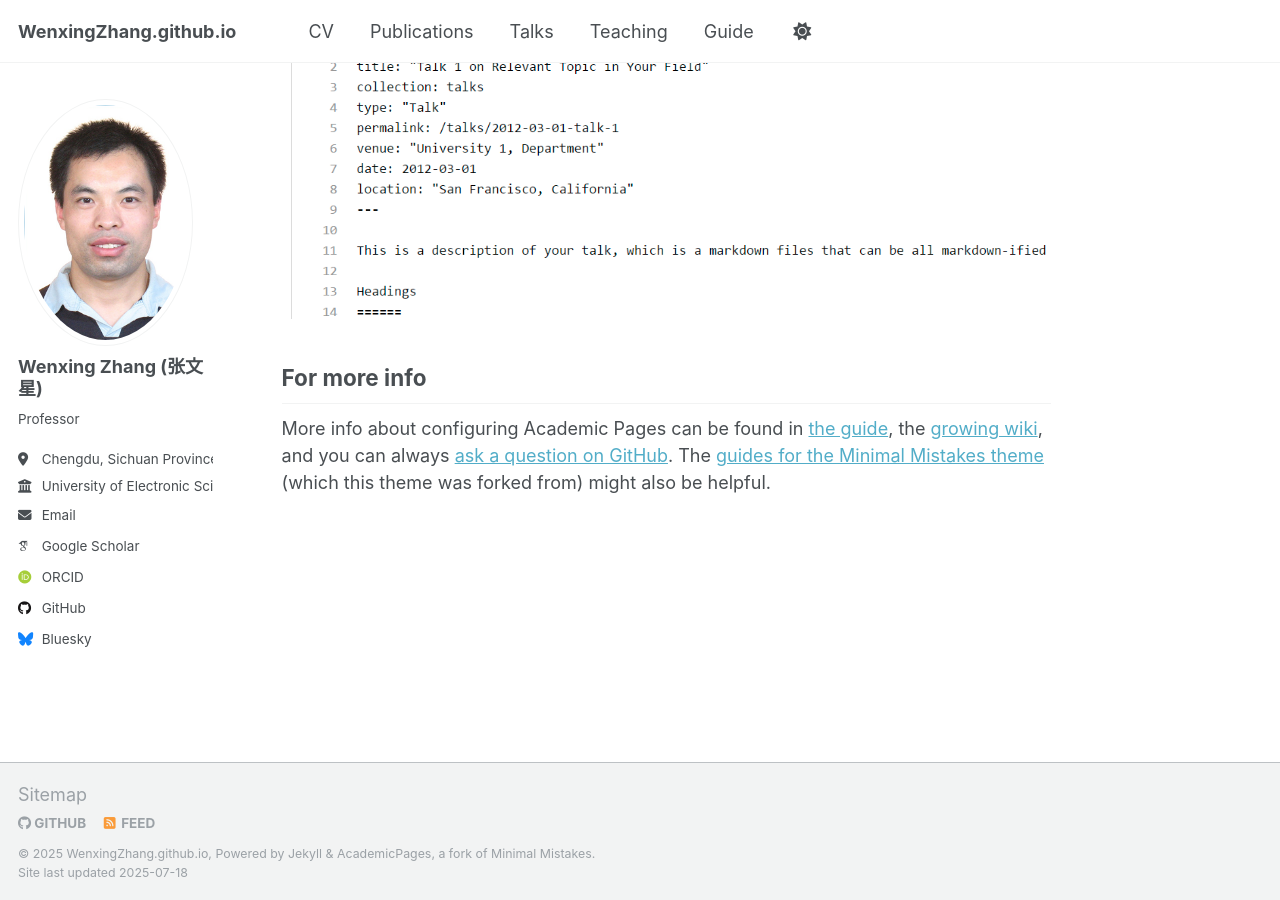
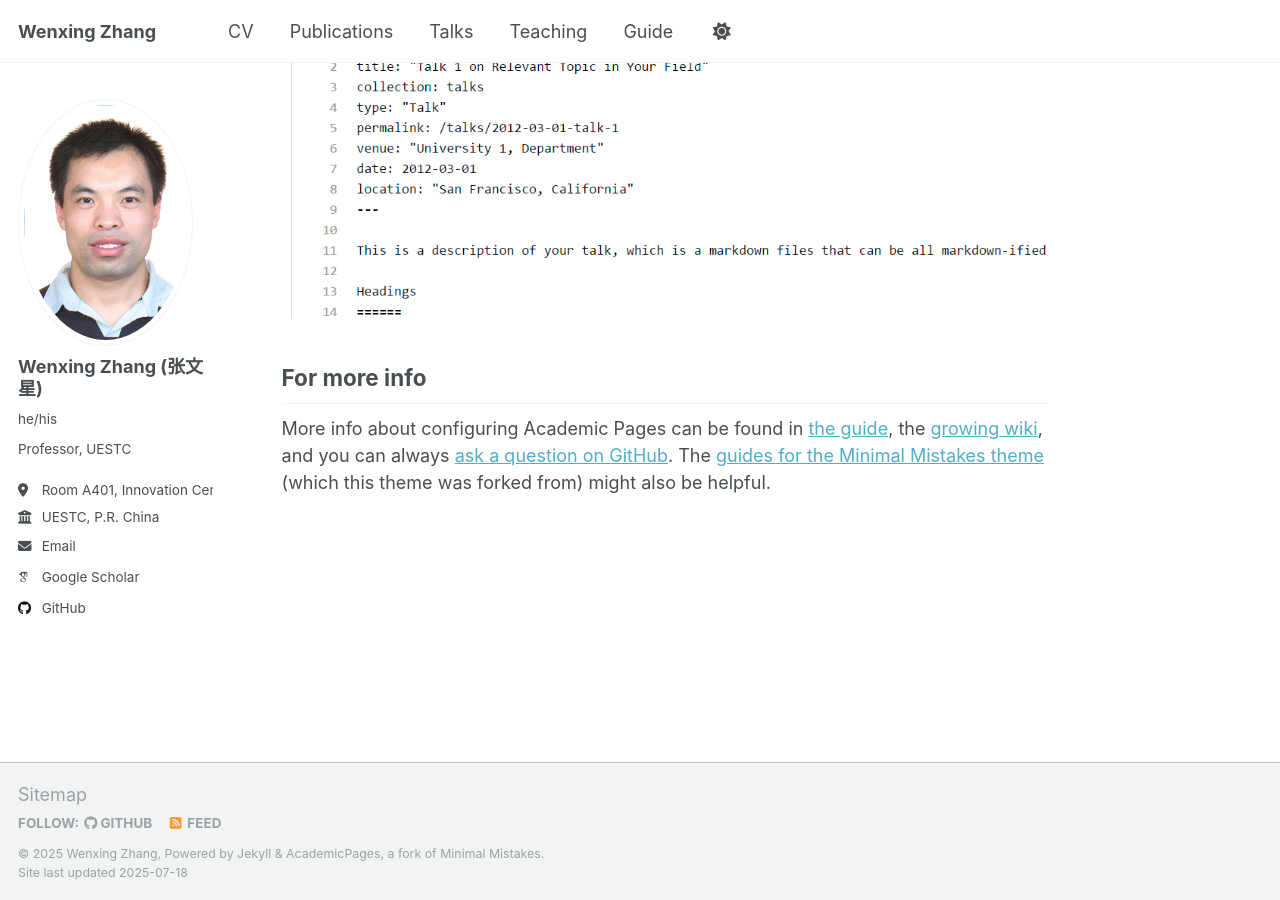
Before and after one commit to WenxingZhang/WenxingZhang.github.io, a Jekyll site: the page built from _pages/about.md, in a window 1280 px wide and 900 px high, scrolled down 2880 px. Built offline with Jekyll 4.4.1, drawn with Linux system fonts in a browser that asks for light colours; some web fonts are replaced; a script that is not in the unit is left out.

Commit message:
Update _config.yml

```diff
--- a/_config.yml
+++ b/_config.yml
@@ -7,15 +7,15 @@
 # server process.
 
 # Basic Site Settings
-# locale                   : "en-US"
-# site_theme               : "default"
-# title                    : "Wenxing Zhang"
-# title_separator          : "-"
-# name                     : &name "Wenxing Zhang"
-# description              : &description "personal description"
-# url                      : https://wenxingzhang.github.io # the base hostname & protocol for your site e.g. "https://[your GitHub username].github.io" or if you already have some other page hosted on Github then use "https://[your GitHub username].github.io/[Your Repo Name]"
-# baseurl                  : "" # the subpath of your site, e.g. "/blog"
-# repository               : "academicpages/academicpages.github.io"
+locale                   : "en-US"
+site_theme               : "default"
+title                    : "Wenxing Zhang"
+title_separator          : "-"
+name                     : &name "Wenxing Zhang"
+description              : &description "personal description"
+url                      : https://wenxingzhang.github.io # the base hostname & protocol for your site e.g. "https://[your GitHub username].github.io" or if you already have some other page hosted on Github then use "https://[your GitHub username].github.io/[Your Repo Name]"
+baseurl                  : "" # the subpath of your site, e.g. "/blog"
+repository               : "academicpages/academicpages.github.io"
 
 # Site Author - The following control what appear as part of the author content on the side bar.
 #               If a field is blank the icon and link will not appear, otherwise it will be shown.
@@ -24,19 +24,19 @@ author:
   # Biographic information
   avatar           : "profile.png"
   name             : "Wenxing Zhang (张文星)"
-  pronouns         : # example: "she/her"
-  bio              : "Professor"
-  location         : "Chengdu, Sichuan Province"
-  employer         : "University of Electronic Science and Technology of China"
+  pronouns         : "he/his"
+  bio              : "Professor, UESTC"
+  location         : "Room A401, Innovation Center, Qingshui Campus"
+  employer         : "UESTC, P.R. China"
   uri              : # URL
-  email            : "zhangwx@uestc.edu.cn"
+  email            : "zhangwxATuestc.edu.cn"
 
   # Academic websites
   academia         : # URL
   # arxiv            : # URL - Update with the correct link to your profile
   googlescholar    : "https://scholar.google.com/citations?user=PS_CX0AAAAAJ"
   # impactstory      : # URL
-  orcid            : "http://orcid.org/yourorcidurl"
+  # orcid            : "http://orcid.org/yourorcidurl"
   # semantic         : # URL
   # pubmed           : "https://www.ncbi.nlm.nih.gov/pubmed/?term=john+snow"
   # researchgate     : # URL
@@ -46,13 +46,13 @@ author:
   bitbucket        : # Username - Update with your username on the site
   codepen          : # Username
   dribbble         : # Username
-  github           : "academicpages"
+  github           : "https://github.com/WenxingZhang/"
   kaggle           : # Username
   stackoverflow    : # User number or user number and name (i.e., use "1" or "1/jeff-atwood")
 
   # Social media
   artstation       : # Username
-  bluesky          : "bsky.app" # Replace this with you Bluesky username
+  bluesky          : #"bsky.app" # Replace this with you Bluesky username
   facebook         : # Username
   flickr           : # Username
   foursquare       : # Username
```
